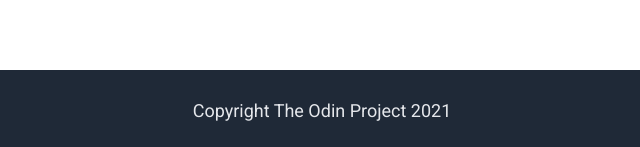
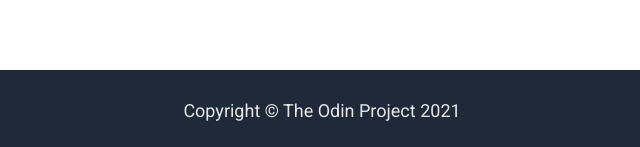
Before and after one commit to Matthis-GitHub/odin-landing-page, a plain HTML site: page index.html in a window 1280 px wide. Shown: the part 1708-1855 px from the top of the page, 318-958 px from the left. Drawn offline with Linux system fonts and the light colour scheme.

Commit message:
Added missing Copyright Entity

```diff
--- a/index.html
+++ b/index.html
@@ -77,6 +77,6 @@
       </div>
       <button>Sign up</button>
     </div>
-    <div class="footer">Copyright The Odin Project 2021</div>
+    <div class="footer">Copyright &copy; The Odin Project 2021</div>
   </body>
 </html>
```
